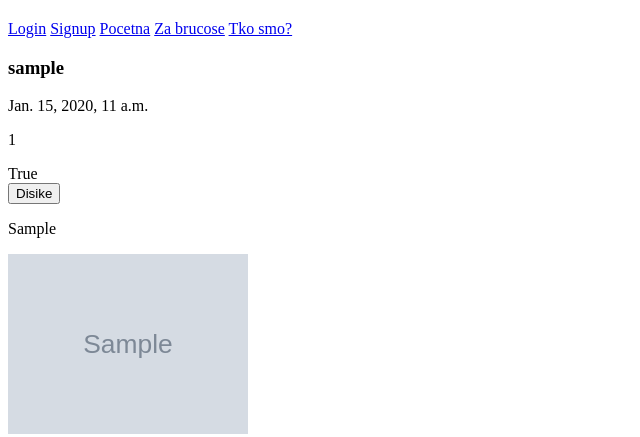
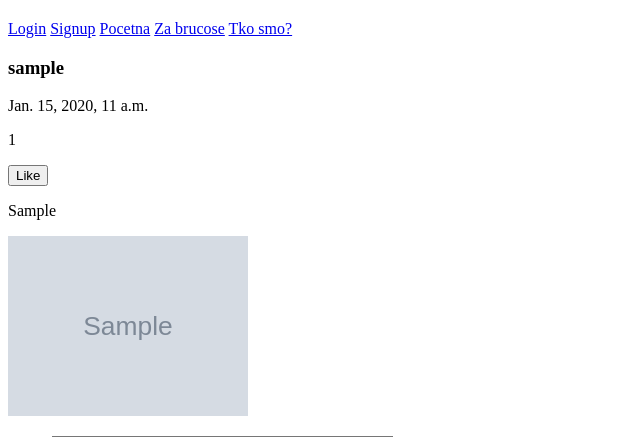
Before and after one commit to nsamardzic13/jez, a Django app: a page that uses objava/templates/objava/post.html in a window 1280 px wide. Shown: the part 47-484 px from the top of the page, without its empty margins (0-640 px from the left). Run offline with Django 3.2, Linux system fonts and the light colour scheme; tables that the repository leaves empty hold one stand-in row (values such as "Sample post"); grey boxes marked "Sample" are stand-in pictures.

Commit message:
Likes/dislikes finished

```diff
--- a/objava/templates/objava/post.html
+++ b/objava/templates/objava/post.html
@@ -10,22 +10,17 @@
         {% if prethodna_objava != obj.objava.objava_id %}
             <h3>{{ obj.getusername }}</h3> <p>{{obj.getdate}}</p> <p>{{ obj.getlikes }}</p>
             <!--samo jedan like/unlike botun po tekstu SKRATI KONJU-->
-            {{ obj.isliked }}
-            {% if obj.objava_id and user.username in svi_lajkovi %}
-                <form action="{% url 'objava:like' %}" method="post">
-                    {% csrf_token %}
-                    <input type="hidden" value="{{ user.username }}" name="html_user">
-                    <input type="hidden" value="{{ obj.objava_id }}" name="html_objava">
-                    <button type="submit">Like</button>
-                </form>
-            {% else %}
-                <form action="{% url 'objava:like' %}" method="post">
-                    {% csrf_token %}
-                    <input type="hidden" value="{{ user.username }}" name="html_user">
-                    <input type="hidden" value="{{ obj.objava_id }}" name="html_objava">
-                    <button type="submit">Disike</button>
-                </form>
-            {% endif %}
+            <form action="{% url 'objava:like' %}" method="post">
+                {% csrf_token %}
+                <input type="hidden" value="{{ user.username }}" name="html_user">
+                <input type="hidden" value="{{ obj.objava_id }}" name="html_objava">
+                {% if obj.objava_id not in user_likes %}
+                    <button type="submit" name="html_like" value="html_like">Like</button>
+                {% else %}
+                    <button type="submit" name="html_like" value="html_dislike">Disike</button>
+                {% endif %}
+            </form>
+
             <p> {{ obj.gettekst }}</p>
         {% endif %}
 
--- a/objava/views.py
+++ b/objava/views.py
@@ -32,12 +32,18 @@ def objava_view(request, studij_id, semestar_num, kolegij_id, tema_id):
 
     sve_objave = Objava_Files.objects.all().filter(tema_id=tema_id)
     svi_lajkovi = Objava_Likes.objects.all()
+    user_likes = list(Objava_Likes.objects.filter(username_id = request.user.id).values_list('objava_id', flat=True))
     form = ObjavaForm()
     file_form = FilesObjavaForm()
 
-    context = {'form': form, 'file_form': file_form, 'sve_objave':sve_objave, 'svi_lajkovi':svi_lajkovi}
+    context = {'form': form, 'file_form': file_form, 'sve_objave':sve_objave, 'svi_lajkovi':svi_lajkovi, 'user_likes':user_likes,}
     return render(request, 'objava/post.html', context)
 
 def like_view(request):
-    Objava_Likes.objects.create(objava_id = Objava.objects.get(objava_id = request.POST['html_objava']), username = User.objects.get(username= request.POST['html_user']))
+    tmp_like = request.POST['html_like']
+    if tmp_like == "html_like":
+        Objava_Likes.objects.create(objava_id = Objava.objects.get(objava_id = request.POST['html_objava']), username = User.objects.get(username= request.POST['html_user']))
+    if tmp_like == "html_dislike":
+        print("aa")
+        Objava_Likes.objects.filter(objava_id=Objava.objects.get(objava_id=request.POST['html_objava']), username=User.objects.get(username=request.POST['html_user'])).delete()
     return redirect('homepage')
```
